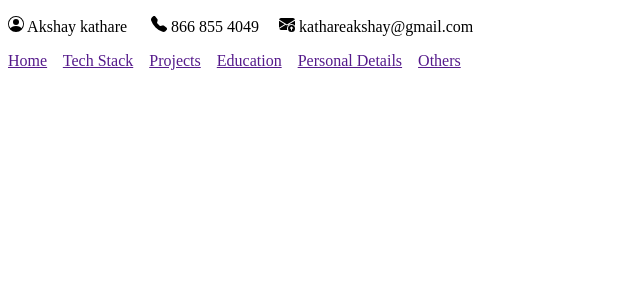
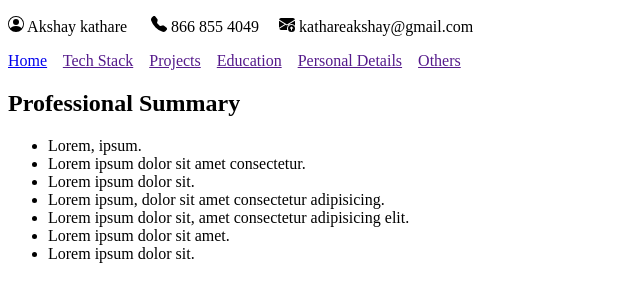
Before and after one commit to Akshaykathare/my-profile, a plain HTML site: page index.html in a window 1280 px wide. Shown: the whole page, without its empty margins (0-640 px from the left). Drawn offline with Linux system fonts and the light colour scheme.

Commit message:
Design a home section
Design a home section

```diff
--- a/index.html
+++ b/index.html
@@ -38,7 +38,7 @@
     <!-- Navigation Section -->
 
     <nav>
-      <a href="">Home</a>&nbsp;&nbsp;&nbsp;
+      <a href="home">Home</a>&nbsp;&nbsp;&nbsp;
       <a href="">Tech Stack</a>&nbsp;&nbsp;&nbsp;
       <a href="">Projects</a>&nbsp;&nbsp;&nbsp;
       <a href="">Education</a>&nbsp;&nbsp;&nbsp;
@@ -48,7 +48,35 @@
 
     <!-- Main Section -->
 
-    <section></section>
+    <section>
+         <!-- Home Section -->
+         <!-- HOME Section -->
+
+      <section id="home">
+
+        <h2>Professional Summary</h2>
+
+        <ul>
+
+          <li>Lorem, ipsum.</li>
+
+          <li>Lorem ipsum dolor sit amet consectetur.</li>
+
+          <li>Lorem ipsum dolor sit.</li>
+
+          <li>Lorem ipsum, dolor sit amet consectetur adipisicing.</li>
+
+          <li>Lorem ipsum dolor sit, amet consectetur adipisicing elit.</li>
+
+          <li>Lorem ipsum dolor sit amet.</li>
+
+          <li>Lorem ipsum dolor sit.</li>
+
+        </ul>
+
+      </section>
+
+    </section>
 
     <!-- Footer section -->
 
```
